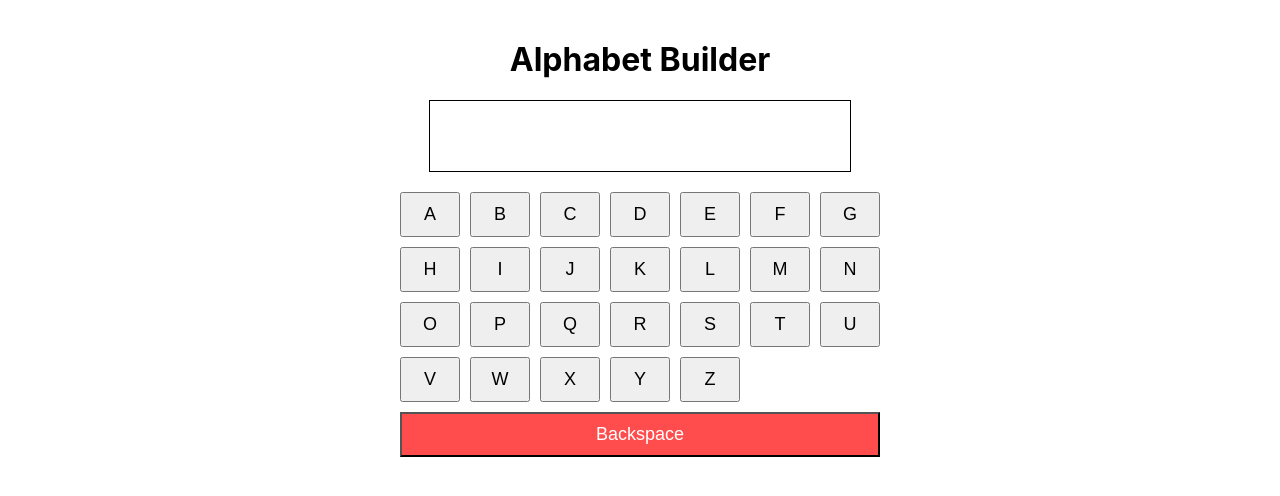
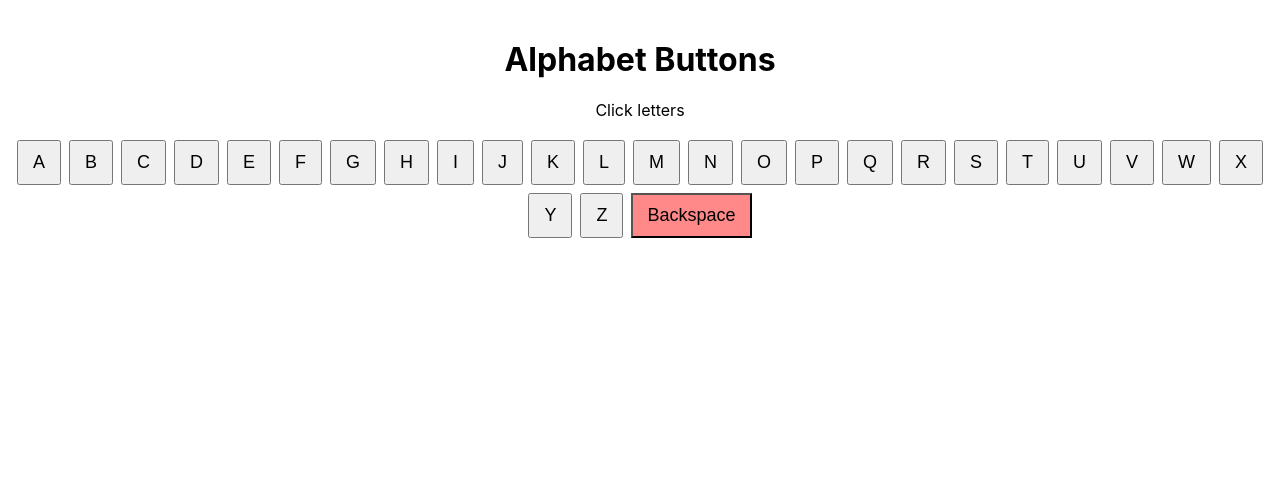
Before and after one commit to mohmadimran/backspace-feature-app, a React (Create React App) app: page / in a window 1280 px wide. Shown: the top 496 px of the page. Built offline with nearby package versions, Linux system fonts and the light colour scheme.

Commit message:
update the code

```diff
--- a/src/App.js
+++ b/src/App.js
@@ -1,72 +1,34 @@
-// src/App.js
-import React, { useEffect, useState, useCallback } from "react";
+import { useState } from "react";
 
-export default function App() {
+const App = () => {
   const [text, setText] = useState("");
 
-  const alphabet = "ABCDEFGHIJKLMNOPQRSTUVWXYZ".split("");
+  const alphabets = "ABCDEFGHIJKLMNOPQRSTUVWXYZ".split("");
 
-  const handleLetterClick = (letter) => {
-    setText((prev) => prev + letter);
+  const handleBackspace = () => {
+    setText((prev) => prev.slice(0, -1));
   };
 
-  const handleBackspace = useCallback(() => {
-    setText((prev) => prev.slice(0, -1));
-  }, []);
+  return (
+   <>
+    <div style={{ textAlign: "center", marginTop: "40px" }}>
+      <h1>Alphabet Buttons</h1>
+      <p>Click letters</p>
 
-  const handleKeyDown = useCallback(
-    (e) => {
-      const key = e.key.toUpperCase();
-
-      if (alphabet.includes(key)) {
-        setText((prev) => prev + key);
-      }
-
-      if (e.key === "Backspace") {
-        handleBackspace();
-      }
-    },
-    [alphabet, handleBackspace]
-  );
-
-  useEffect(() => {
-    window.addEventListener("keydown", handleKeyDown);
-
-    return () => {
-      window.removeEventListener("keydown", handleKeyDown);
-    };
-  }, [handleKeyDown]);
-
-  return (
-    <div style={{ textAlign: "center", marginTop: "40px" }}>
-      <h1>Alphabet Builder</h1>
-
-      <div
-        style={{
-          minHeight: "50px",
-          border: "1px solid black",
-          margin: "20px auto",
-          width: "400px",
-          padding: "10px",
-          fontSize: "24px"
-        }}
-      >
+      <div style={{ marginBottom: "20px", fontSize: "24px" }} className="output">
         {text}
       </div>
 
-      <div
-        style={{
-          display: "grid",
-          gridTemplateColumns: "repeat(7, 60px)",
-          justifyContent: "center",
-          gap: "10px"
-        }}
-      >
-        {alphabet.map((letter) => (
+      <div style={{ display: "flex", gap: "8px", flexWrap: "wrap", justifyContent: "center" }}>
+        {alphabets.map((letter) => (
           <button
             key={letter}
-            onClick={() => handleLetterClick(letter)}
-            style={{ padding: "10px", fontSize: "18px" }}
+            onClick={() => setText((t) => t + letter)}
+            style={{
+              padding: "10px 14px",
+              fontSize: "18px",
+              cursor: "pointer",
+            }}
           >
             {letter}
           </button>
@@ -75,16 +37,18 @@ export default function App() {
         <button
           onClick={handleBackspace}
           style={{
-            gridColumn: "span 7",
-            padding: "10px",
+            padding: "10px 14px",
             fontSize: "18px",
-            background: "#ff4d4d",
-            color: "white"
+            cursor: "pointer",
+            backgroundColor: "#f88",
           }}
         >
           Backspace
         </button>
       </div>
     </div>
+   </>
   );
-}
+};
+
+export default App;
```
